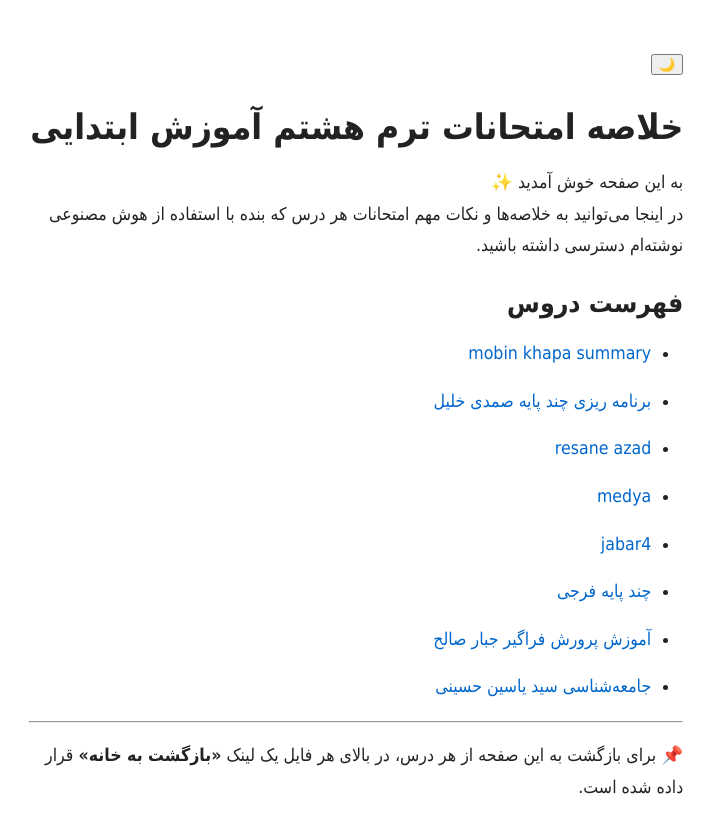
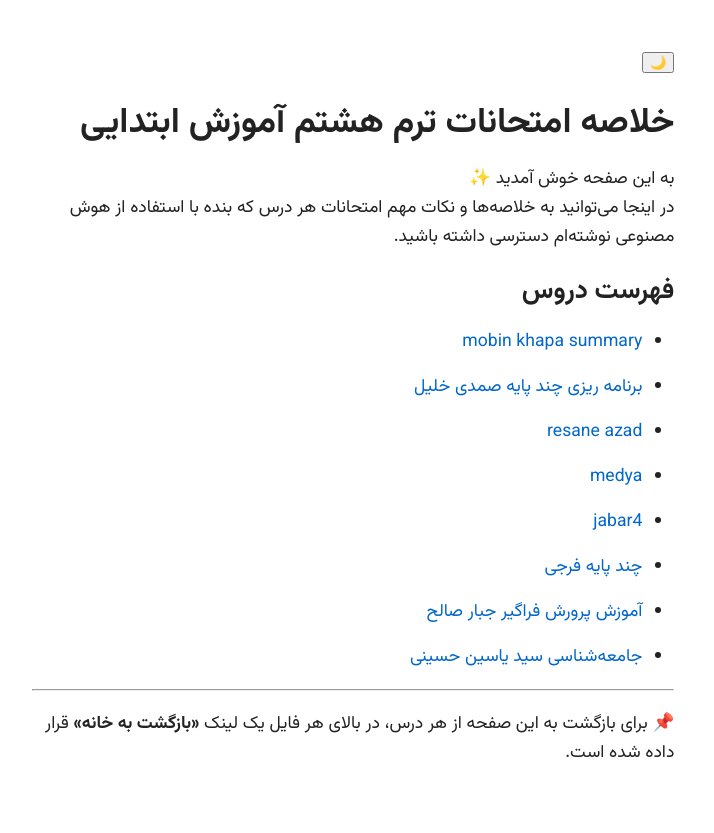
Before and after one commit to mubinxyz/exam-summaries, a Jekyll site: the page built from index.md, in a window 1280 px wide. Shown: the top 833 px of the page, without its empty margins (426-1140 px from the left). Built offline with Jekyll 4.4.1, drawn with Linux system fonts in a browser that asks for light colours.

Commit message:
update css

```diff
--- a/_layouts/default.html
+++ b/_layouts/default.html
@@ -4,6 +4,7 @@
   <meta charset="UTF-8">
   <meta name="viewport" content="width=device-width, initial-scale=1.0">
   <title>{{ page.title }}</title>
+  <link href="https://fonts.googleapis.com/css2?family=Vazirmatn:wght@400;500;700&display=swap" rel="stylesheet">
   <link rel="stylesheet" href="{{ '/assets/css/style.css' | relative_url }}">
 </head>
 <body>
--- a/assets/css/style.css
+++ b/assets/css/style.css
@@ -30,20 +30,26 @@
 =========================== */
 
 body {
-  font-family: "Vazirmatn", Tahoma, sans-serif;
-  line-height: 1.5;
+  font-family: "Vazirmatn", sans-serif;
+  line-height: 1.55;
   font-size: 1rem;
   color: var(--text-color);
   background-color: var(--bg-color);
   direction: rtl;
   text-align: right;
   margin: 1.4rem;
+
+  /* Font rendering improvements */
+  -webkit-font-smoothing: antialiased;
+  -moz-osx-font-smoothing: grayscale;
+  text-rendering: optimizeLegibility;
+  font-feature-settings: "liga", "kern";
 }
 
 h1, h2, h3, h4, h5, h6 {
   font-weight: bold;
   margin-block: 1.5rem 0.75rem;
-  line-height: 1.4;
+  line-height: 1.35;
 }
 
 ul, ol {
@@ -76,16 +82,16 @@
   border-collapse: collapse;
   margin: 1.5rem 0;
   font-size: 1rem;
-  display: block;                /* block + scroll */
+  display: block;
   overflow-x: auto;
   -webkit-overflow-scrolling: touch;
-  white-space: normal;           /* prevent ugly wrapping on small screens */
+  white-space: normal;
 }
 
 th, td {
   border: 1px solid var(--table-border);
   padding: 0.6rem 0.75rem;
-  text-align: right;             /* RTL-friendly */
+  text-align: right;
   vertical-align: top;
 }
 
@@ -158,10 +164,10 @@
 /* Medium screens (tablets, small laptops) */
 @media (min-width: 768px) {
   body {
-    font-size: 1.05rem;   /* slightly bigger text */
-    line-height: 1.7;     /* more breathing room */
+    font-size: 1.05rem;
+    line-height: 1.6;
     margin: 2rem auto;
-    max-width: 50rem;     /* limit width for readability */
+    max-width: 50rem;
   }
 
   h1, h2, h3, h4, h5, h6 {
@@ -176,10 +182,10 @@
 /* Large screens (laptops, desktops) */
 @media (min-width: 1200px) {
   body {
-    font-size: 1.1rem;    /* bump font for larger screens */
-    line-height: 1.8;
+    font-size: 1.1rem;
+    line-height: 1.65;   /* adjusted for better readability */
     margin: 3rem auto;
-    max-width: 65ch;      /* ideal readable line length */
+    max-width: 65ch;
   }
 
   p, li {
```
